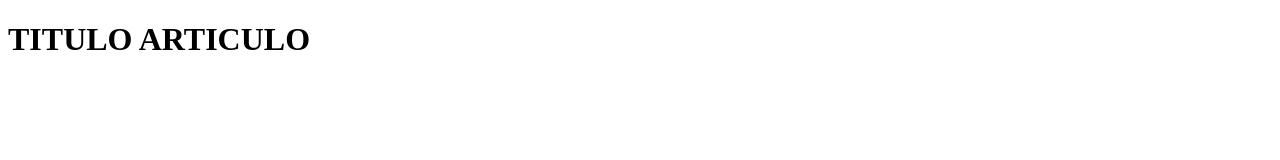
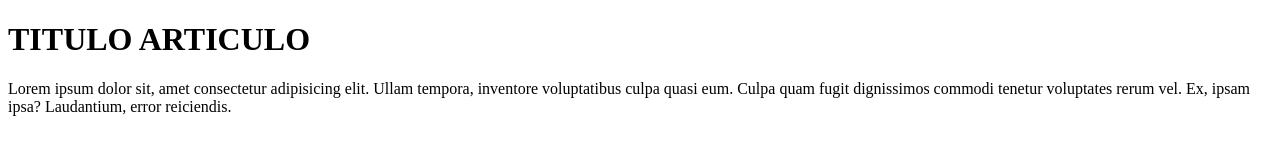
Before and after one commit to kevin974-rgt/RemplazoGit, a plain HTML site: page Index.html in a window 1280 px wide. Drawn offline with Linux system fonts and the light colour scheme.

Commit message:
Correccion 2

```diff
--- a/Index.html
+++ b/Index.html
@@ -8,7 +8,7 @@
 <body>
 
     <h1>TITULO ARTICULO</h1>
-
+    <p>Lorem ipsum dolor sit, amet consectetur adipisicing elit. Ullam tempora, inventore voluptatibus culpa quasi eum. Culpa quam fugit dignissimos commodi tenetur voluptates rerum vel. Ex, ipsam ipsa? Laudantium, error reiciendis.</p>
 
 </body>
 </html>
```
